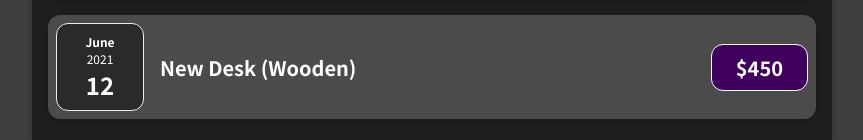
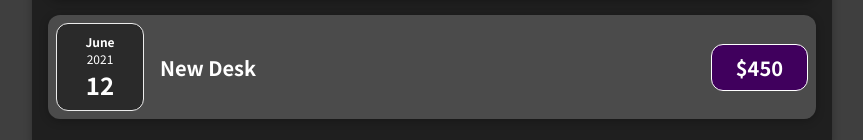
Before and after one commit to GrahamKirwan/React_Project01, a React (Create React App) app: page / in a window 1280 px wide. Shown: the part 647-787 px from the top of the page, without its empty margins (208-1071 px from the left). Built offline with nearby package versions, Linux system fonts and the light colour scheme.

Commit message:
updated dummy expenses

```diff
--- a/src/App.js
+++ b/src/App.js
@@ -23,7 +23,7 @@ const DUMMY_EXPENSES = [
   },
   {
     id: "e4",
-    title: "New Desk (Wooden)",
+    title: "New Desk",
     amount: 450,
     date: new Date(2021, 5, 12),
   },
```
Also changed, not shown: 1 other file (tests, documents, lock files or other folders).
